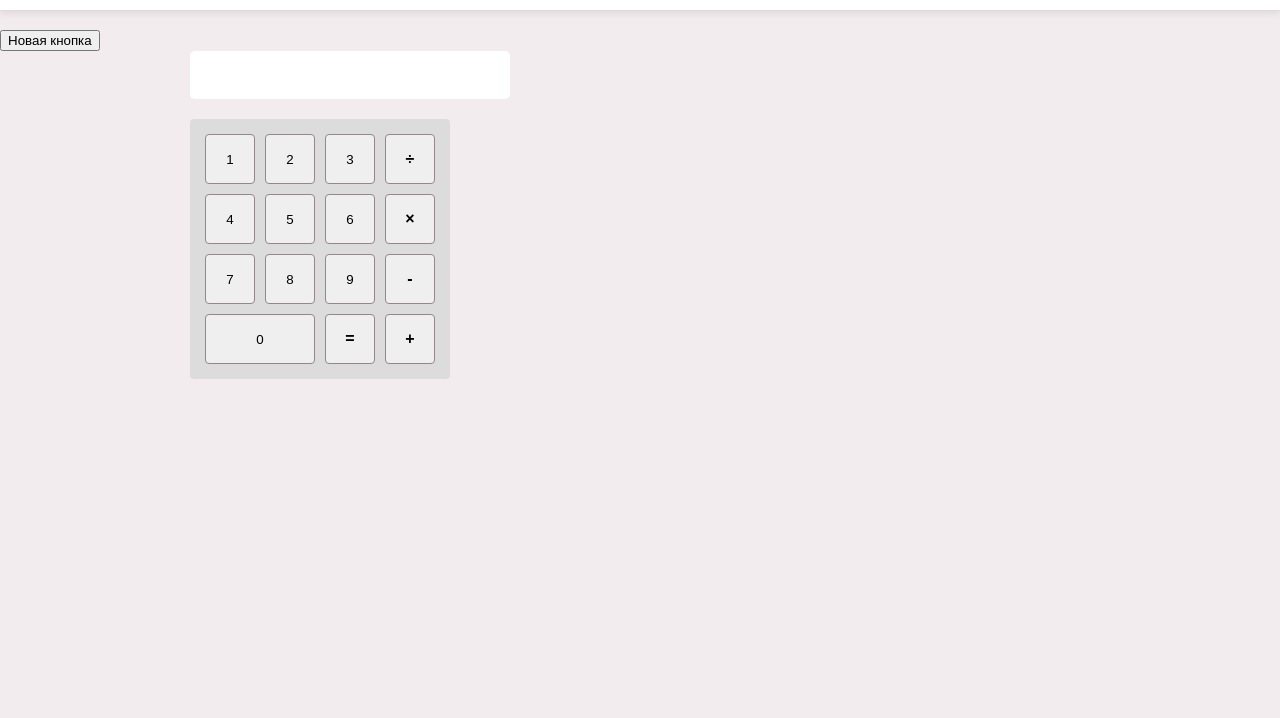
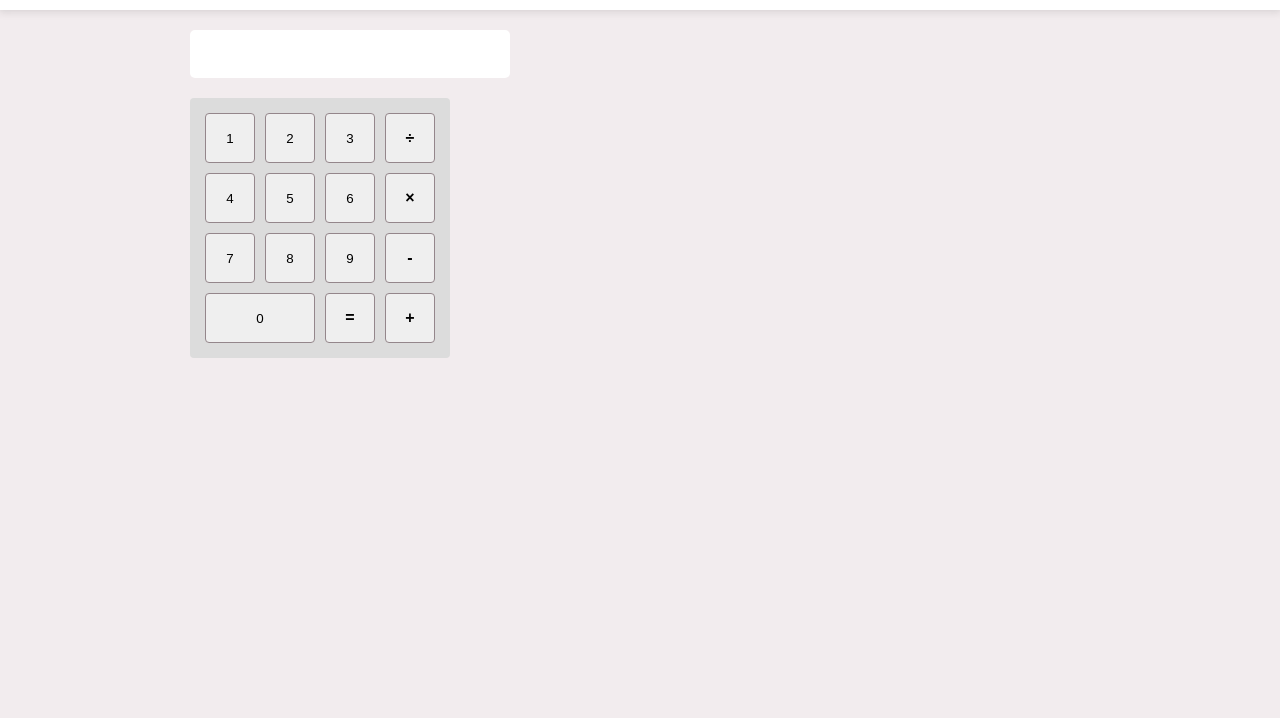
Before and after one commit to iliafilimonov1/dev, a website built with Parcel: page index.html in a window 1280 px wide. Shown: the part 82-800 px from the top of the page. Built offline with nearby package versions, Linux system fonts and the light colour scheme.

Commit message:
правки

```diff
--- a/index.html
+++ b/index.html
@@ -13,8 +13,6 @@
 	<nav class="navbar">
 		<h1 class="nav-brand">Calculator</h1>
 	</nav>
-
-	<button>Новая кнопка</button>
 
 	<main class="container">
 		<input type="text" id="output" readonly />
```
Also changed, not shown: src/js/calculator.js (+1 -10 lines).
